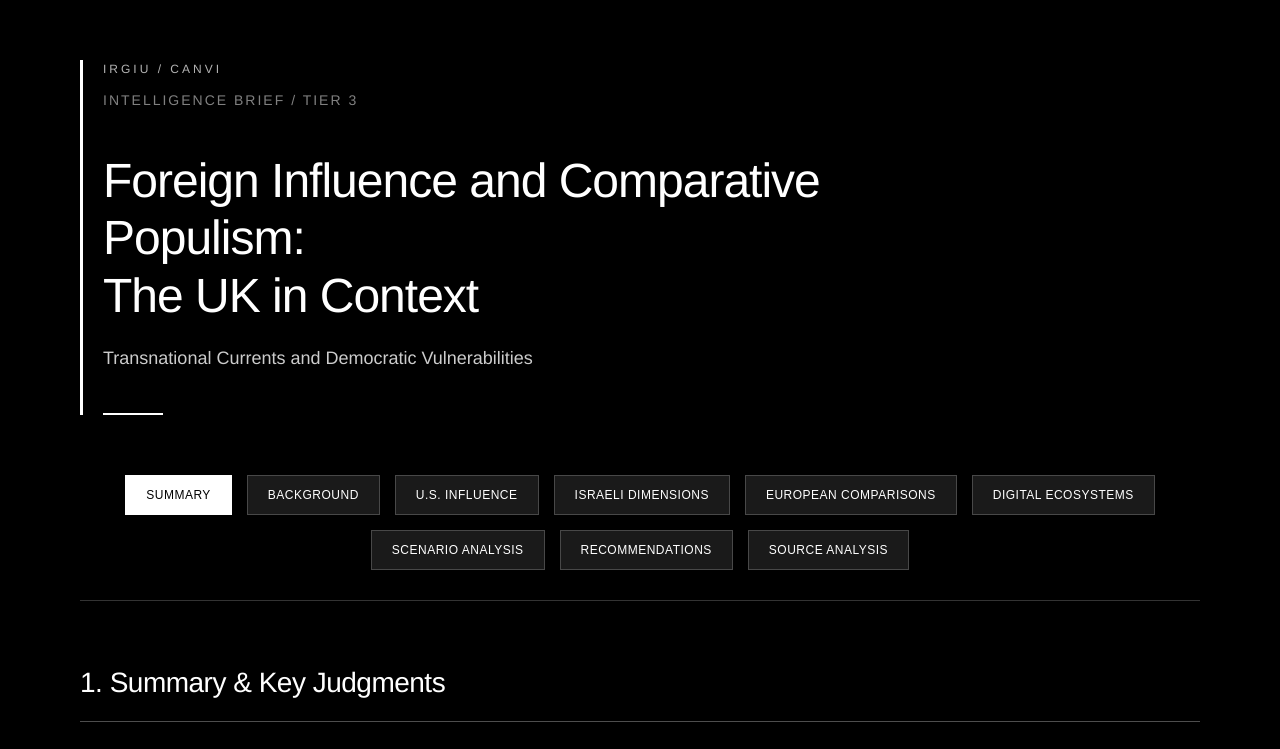
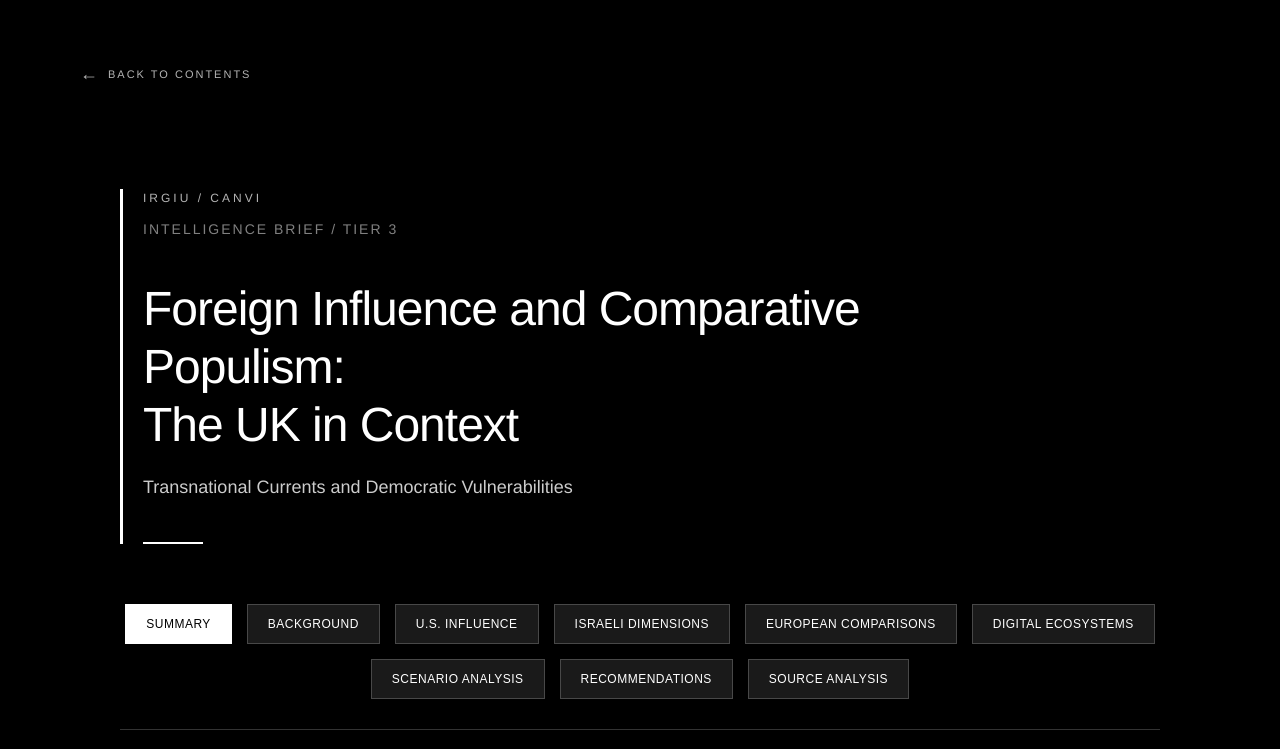
Before and after one commit to IRGIU/Tier3--Intelligence-Brief, a plain HTML site: page index.html in a window 1280 px wide. Shown: the top 749 px of the page. Drawn offline with Linux system fonts and the light colour scheme.

Commit message:
Update index.html

```diff
--- a/index.html
+++ b/index.html
@@ -18,6 +18,29 @@
             color: #fff;
             line-height: 1.6;
             overflow-x: hidden;
+        }
+        .back-to-toc {
+            display: inline-flex;
+            align-items: center;
+            gap: 8px;
+            color: #fff;
+            text-decoration: none;
+            font-size: 11px;
+            letter-spacing: 2px;
+            text-transform: uppercase;
+            opacity: 0.7;
+            margin-bottom: 40px;
+            transition: all 0.3s ease;
+        }
+
+        .back-to-toc:hover {
+            opacity: 1;
+            transform: translateX(-5px);
+        }
+
+        .back-to-toc::before {
+            content: '←';
+            font-size: 18px;
         }
 
         .container {
@@ -580,6 +603,8 @@
     </style>
 </head>
 <body>
+     <div class="container">
+        <a href="https://irgiu.github.io/Table-of-Contents/" class="back-to-toc">Back to Contents</a>
     <div class="container">
         <div class="header">
             <div class="org-name">IRGIU / CANVI</div>
```
